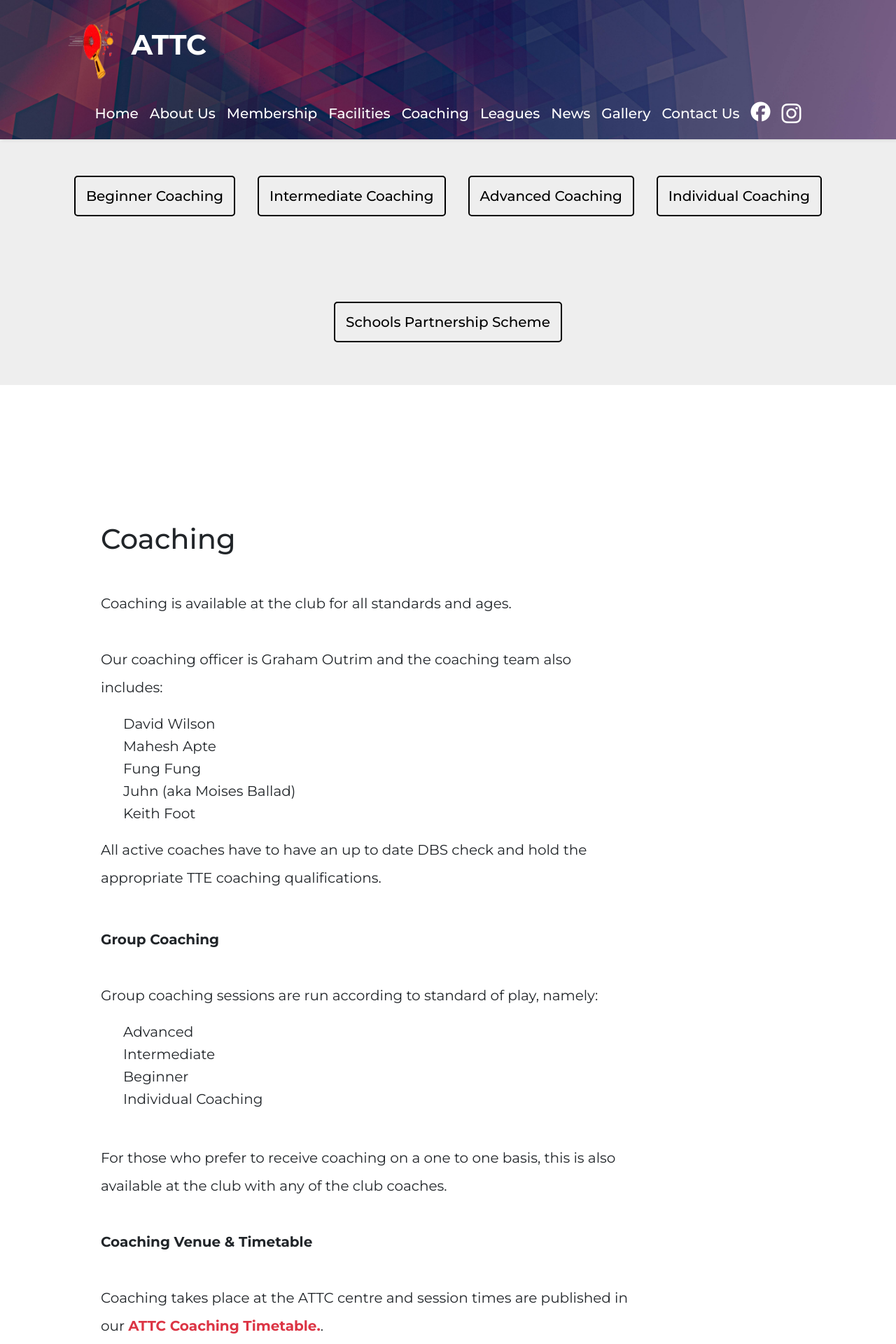
After one commit to attc-website/attc-website, a Django app: page /coaching/ in a window 1280 px wide. The commit adds this page. Shown: the top 1920 px of the page at 70% size. Run offline with Django 5.2, Linux system fonts and the light colour scheme; some libraries are stand-ins or nearby versions.

Commit message:
Link up coaching and leagues pages with their images

```diff
--- a/attc_website/attc_app/templates/attc_app/base.html
+++ b/attc_website/attc_app/templates/attc_app/base.html
@@ -42,28 +42,28 @@
                     <a class="nav-link text-white" aria-current="page" href="/">Home</a>
                     </li>
                     <li class="nav-item">
-                        <a class="nav-link active text-warning" aria-current="page" href="/about">About Us</a>
+                        <a class="nav-link text-white" aria-current="page" href="/about">About Us</a>
                     </li>
                     <li class="nav-item">
                         <a class="nav-link text-white" aria-current="page" href="/membership">Membership</a>
                     </li>
                     <li class="nav-item">
-                        <a class="nav-link  text-white" aria-current="page" href="facilities.html">Facilities</a>
+                        <a class="nav-link  text-white" aria-current="page" href="/facilities">Facilities</a>
                     </li>
                     <li class="nav-item">
-                        <a class="nav-link  text-white" aria-current="page" href="coaching.html">Coaching</a>
+                        <a class="nav-link  text-white" aria-current="page" href="/coaching">Coaching</a>
                     </li>
                     <li class="nav-item">
-                        <a class="nav-link text-white" aria-current="page" href="leagues.html">Leagues</a>
+                        <a class="nav-link text-white" aria-current="page" href="/leagues">Leagues</a>
                     </li>
                     <li class="nav-item">
-                    <a class="nav-link text-white" aria-current="page" href="news.html">News</a>
+                    <a class="nav-link text-white" aria-current="page" href="/news">News</a>
                     </li>
                     <li class="nav-item">
-                        <a class="nav-link text-white" aria-current="page" href="gallery.html">Gallery</a>
+                        <a class="nav-link text-white" aria-current="page" href="/gallery">Gallery</a>
                     </li>
                     <li class="nav-item">
-                        <a class="nav-link text-white" aria-current="page" href="contact.html">Contact Us</a>
+                        <a class="nav-link text-white" aria-current="page" href="/contact">Contact Us</a>
                     </li>
                     <li class="nav-item">
                         <a target="_blank" class="nav-link text-white" aria-current="page" href="https://www.facebook.com/AshfordTTC.Surrey/"><i class="fa-brands fa-facebook fs-3"></i> </a>
--- /dev/null
+++ b/attc_website/attc_app/templates/attc_app/coaching.html
@@ -0,0 +1,105 @@
+
+{% extends 'attc_app/base.html' %}
+
+{% block title %}Welcome{% endblock %}
+
+{% block content %}
+
+{% load static %}
+
+<section id="coaching-content">
+        <div class="content  d-flex justify-content-center align-items-center flex-wrap ">
+                <div  class="fw-medium p-3 ">
+                    <a class="sub-link " aria-current="page" href="#coaching">Beginner Coaching</a>
+                </div>
+                <div  class="fw-medium p-3">
+                    <a class="sub-link " aria-current="page" href="#partnerships">Intermediate Coaching</a>
+                </div>
+                <div  class="fw-medium p-3">
+                    <a class="sub-link " aria-current="page" href="#partnerships">Advanced Coaching</a>
+                </div>
+                <div  class="fw-medium p-3">
+                    <a class="sub-link " aria-current="page" href="#partnerships">Individual Coaching</a>
+                </div>
+                <div  class="fw-medium p-3">
+                    <a class="sub-link " aria-current="page" href="#partnerships">Schools Partnership Scheme</a>
+                </div>
+
+            </div>
+        </div>
+    </section>
+    <section id = "coaching" class=" m-5 p-5">
+        <h1 class="m-5">
+            Coaching
+        </h1>
+        <p class="mx-5 ">
+            Coaching is available at the club for all standards and ages.<br><br>
+            Our coaching officer is Graham Outrim and the coaching team also includes:
+        </p>
+        <ul class="ms-5 mt-3">
+                <li>David Wilson</li>
+                <li>Mahesh Apte</li>
+                <li>Fung Fung</li>
+                <li>Juhn (aka Moises Ballad)</li>
+                <li>Keith Foot</li>
+            </ul>
+            <p class="ms-5 mt-3 me-5 mb-5 ">
+            All active coaches have to have an up to date DBS check and hold the appropriate TTE coaching qualifications.
+            </p>
+            <p class="ms-5 mt-3">
+            <b>Group Coaching</b><br><br>
+            Group coaching sessions are run according to standard of play, namely:
+            <ul class="ms-5 ">
+                <li>Advanced </li>
+                <li>Intermediate</li>
+                <li>Beginner</li>
+                <li>Individual Coaching</li>
+            </ul>
+            <p class="m-5 ">
+            For those who prefer to receive coaching on a one to one basis, this is also available at the club with any of the club coaches.
+            <br><br>
+            <b>Coaching Venue & Timetable</b><br><br>
+            Coaching takes place at the ATTC centre and session times are published in our <a target="_blank" href="{% static 'website/coachingtt.png' %}" class="text-danger fw-bold">ATTC Coaching Timetable.</a>.
+            <br><br>
+            <b>Further Information</b><br><br>
+            If you require any further information regarding table tennis coaching or would like to arrange a one to one coaching session,<b> please e-mail or call Graham Outrim on 07967 435749 or 01784 458043.</b>
+            </p>
+    </section>
+    <section id = "partnerships" class=" m-5 p-5">
+        <h1 class="m-5">
+            Schools Partnership Scheme
+        </h1>
+        <p class="m-5 ">
+            Ashford Table Tennis Club (ATTC), with the backing of Table Tennis England (TTE), are committed to getting more children playing table tennis.
+            <br><br>
+            In September 2001, to help meet this objective, the club created the ATTC Schools Partnership Scheme.
+        </p>
+        <p class="m-5 ">
+            <b>The ATTC Schools Partnership Scheme</b><br><br>
+            The scheme provides funding for the provision of table tennis tables and equipment into local schools and clubs.
+            <br><br>
+            The table tennis equipment is provided on a loan basis with the expectancy of the school paying for an ATTC coach to run either lunchtime or after school clubs. The intention is that this arrangement does not cost the schools or clubs money, as the coaching fees are met by a small fee paid by the children attending.
+            <br><br>
+            The scheme is run by ATTC Coaching Officer, <b>Graham Outrim</b>.
+            <br><br>
+            All active coaches have to have an up to date DBS check (previously known as CRB check) and hold the appropriate TTE coaching qualifications.<br><br>
+            <b>Scheme Success</b><br><br>
+            The scheme is now coaching around 80 children a week across the participating schools and clubs.
+            <br><br>
+            Eligible schools and clubs are usually in fairly close proximity to the club – particularly within the Spelthorne district council area.
+            <br><br>
+            The schools and clubs that are currently part of this partnership scheme and who currently run coaching sessions are:
+        </p>
+        <ul class="ms-5 ">
+            <li>St James (Secondary School), Ashford</li>
+            <li>Salesians (Secondary School – 2 sessions), Chertsey</li>
+            <li>The Magna Carta School (Secondary School School), Staines</li>
+            <li>Thomas Knyvett (Secondary School), Ashford</li>
+        </ul>
+        <p class="m-5 ">
+            <b>Further Information</b><br><br>
+            If you require any further information regarding the ATTC Schools Partnership Scheme, please e-mail or call <b>Graham Outrim</b> on 07967 435749 or 01784 458043.
+        </p>
+    </section>
+
+{% endblock %}
--- a/attc_website/attc_app/views.py
+++ b/attc_website/attc_app/views.py
@@ -9,3 +9,9 @@ def membership(request):
 
 def about(request):
     return render(request, 'attc_app/about.html')
+
+def facilities(request):
+    return render(request, 'attc_app/facilities.html')
+
+def coaching(request):
+    return render(request, 'attc_app/coaching.html')
--- a/attc_website/attc_website/urls.py
+++ b/attc_website/attc_website/urls.py
@@ -17,11 +17,13 @@ Including another URLconf
 from django.contrib import admin
 from django.urls import path
 
-from attc_app.views import index, membership, about
+from attc_app.views import index, membership, about, facilities, coaching
 
 urlpatterns = [
     path('', index, name='index'),
     path('membership/', membership, name='membership'),
     path('about/', about, name='about'),
+    path('coaching/', coaching, name='coaching'),
+    path('facilities/', facilities, name='facilities'),
     path('admin/', admin.site.urls),
 ]
```
Also changed, not shown: attc_website/attc_app/templates/attc_app/about.html (+23 -23 lines), attc_website/attc_app/templates/attc_app/facilities.html (added, +81 -0 lines).
